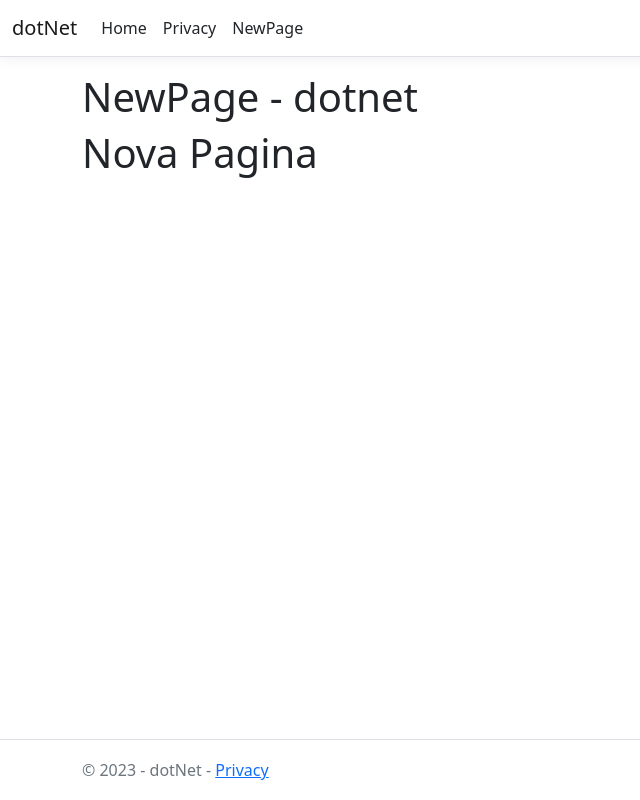
After one commit to hernandemonteiro/CuriositysAndStudys, an ASP.NET Core app: template dotNet/Views/Home/NewPage.cshtml in a window 1280 px wide. The commit adds this page. Shown: the whole page, without its empty margins (0-640 px from the left). Run offline with ASP.NET Core 8, Linux system fonts and the light colour scheme; the template is opened without the code that fills it, so the values that code supplies are empty; style sheets or scripts are compiled from the project's sources.

Commit message:
learning about page creation

```diff
--- a/dotNet/Controllers/HomeController.cs
+++ b/dotNet/Controllers/HomeController.cs
@@ -23,6 +23,11 @@ public class HomeController : Controller
         return View();
     }
 
+    public IActionResult NewPage()
+    {
+        return View();
+    }
+
     [ResponseCache(Duration = 0, Location = ResponseCacheLocation.None, NoStore = true)]
     public IActionResult Error()
     {
--- /dev/null
+++ b/dotNet/Views/Home/NewPage.cshtml
@@ -0,0 +1,9 @@
+@{
+    ViewData["Title"] = "NewPage - dotnet";
+}
+
+<h1>@ViewData["Title"]</h1>
+
+<div>
+    <h1>Nova Pagina</h1>
+</div>
--- a/dotNet/Views/Shared/_Layout.cshtml
+++ b/dotNet/Views/Shared/_Layout.cshtml
@@ -25,6 +25,9 @@
                         <li class="nav-item">
                             <a class="nav-link text-dark" asp-area="" asp-controller="Home" asp-action="Privacy">Privacy</a>
                         </li>
+                        <li class="nav-item">
+                            <a class="nav-link text-dark" asp-area="" asp-controller="Home" asp-action="NewPage">NewPage</a>
+                        </li>
                     </ul>
                 </div>
             </div>
```
Also changed, not shown: 8 other files.
